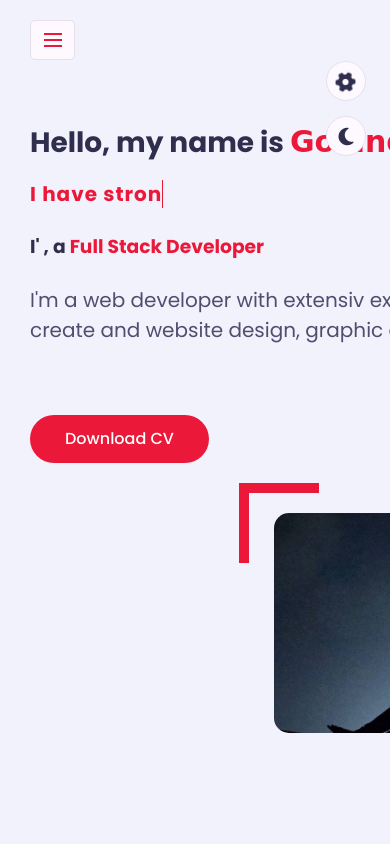
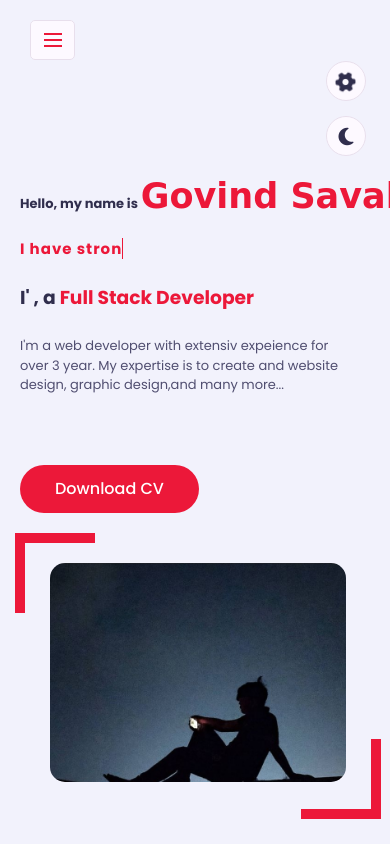
Before and after one commit to Govindsavaliya/portfolio, a plain HTML site: page index.html in a window 390 px wide. Drawn offline with nearby package versions, Linux system fonts and the light colour scheme; a web font is replaced by a local one.

Commit message:
CHANGE:media query

```diff
--- a/css/style-switcher.css
+++ b/css/style-switcher.css
@@ -71,7 +71,7 @@
 }
 
 .style-switcher .color-2{
-    background: #ec1839;
+    background: #fa5b0f;
 }
 
 .style-switcher .color-3{
--- a/css/style.css
+++ b/css/style.css
@@ -7,13 +7,15 @@
     --text-black-900: #302e4d;
     --text-black-700: #504e70;
 }
- body.dark {
+
+body.dark {
     --bg-black-900: #151515;
     --bg-black-100: #222222;
     --bg-black-50: #393939;
     --text-black-900: #ffffff;
     --text-black-700: #e9e9e9;
 }
+
 body {
     margin: 0;
     padding: 0;
@@ -60,21 +62,22 @@ ul {
     transition: all 0.3s ease;
 }
 
-.section.black-section{
+.section.black-section {
     z-index: 1;
 }
 
-.section.active{
+.section.active {
     z-index: 2;
     opacity: 1;
     animation: slideSection 1s ease;
 }
 
 @keyframes slideSection {
-    0%{
+    0% {
         transform: translateX(100%);
     }
-    100%{
+
+    100% {
         transform: translateX(0%);
     }
 }
@@ -246,7 +249,8 @@ ul {
     display: inline-block;
     position: relative;
 }
-.aside .nav-toggler.open span{
+
+.aside .nav-toggler.open span {
     background-color: transparent;
 }
 
@@ -260,7 +264,7 @@ ul {
     left: 0;
 }
 
-.aside .nav-toggler.open span::before{
+.aside .nav-toggler.open span::before {
     transform: rotate(45deg);
     top: 0;
 }
@@ -275,7 +279,7 @@ ul {
     left: 0;
 }
 
-.aside .nav-toggler.open span::after{
+.aside .nav-toggler.open span::after {
     transform: rotate(-45deg);
     top: 0;
 }
@@ -318,10 +322,12 @@ ul {
     flex: 0 0 60%;
     max-width: 60%;
 }
-.hello
-,.my-profession{
+
+.hello,
+.my-profession {
     color: var(--text-black-900);
 }
+
 h3.hello {
     font-size: 28px;
     margin: 15px 0;
@@ -435,8 +441,7 @@ h3 .my-profession {
 }
 
 .about .about-content .personal-info .info-item span,
-.about .about-content .personal-info .info-item span a
-{
+.about .about-content .personal-info .info-item span a {
     font-weight: 400;
     color: var(--text-black-700);
     margin-left: 4px;
@@ -779,30 +784,32 @@ h3 .my-profession {
 }
 
 @media (max-width:1199px) {
-    .section .container{
+    .section .container {
         padding-top: 70px;
     }
+
     .aside {
         left: -270px;
     }
-    .aside.open{
+
+    .aside.open {
         left: 0;
     }
 
-    .aside .nav-toggler{
+    .aside .nav-toggler {
         display: flex;
         left: 30px;
     }
 
-    .aside .nav-toggler.open{
+    .aside .nav-toggler.open {
         left: 300px;
     }
 
-    .section{
+    .section {
         left: 0;
     }
 
-    .section.open{
+    .section.open {
         left: 270px;
     }
 
@@ -814,6 +821,7 @@ h3 .my-profession {
         display: block;
         margin-left: 0;
     }
+
     #flex {
         display: flex;
         flex-direction: column;
@@ -826,6 +834,7 @@ h3 .my-profession {
         margin-top: 50px;
 
     }
+
     .home-img::after {
         content: '';
         position: absolute;
@@ -868,6 +877,7 @@ h3 .my-profession {
         margin-top: 50px;
 
     }
+
     .home-img::after {
         content: '';
         position: absolute;
@@ -928,7 +938,8 @@ h3 .my-profession {
     }
 }
 
-@media (max-width:650px){
+@media (max-width:650px) {
+
     .about .about-content .skills,
     .about .about-content .personal-info {
         flex: 0 0 100%;
@@ -941,7 +952,8 @@ h3 .my-profession {
         display: flex;
         flex-direction: column;
     }
-    .row{
+
+    .row {
         display: flex;
         flex-direction: column;
         /* background-color: red; */
@@ -967,3 +979,71 @@ span.banner_text_w3ls {
         border-color: transparent;
     }
 }
+
+@media (max-width:400px) {
+
+    .hello,
+    .my-profession {
+        color: var(--text-black-900);
+    }
+
+    h3.hello {
+        font-size: 13px;
+        margin: 15px 0;
+        margin-top: 100px;
+    }
+    .padd-5 {
+        padding-left: 5px;
+        padding-right: 10px;
+    }
+
+    h3.hello span {
+        font-family: 'Clicker Script', cursive;
+        font-size: 35px;
+        font-weight: 700;
+        color: var(--skin-color);
+    }
+
+
+    .home .home-img {
+        flex: 0 0 20%;
+        margin-right: 55%;
+        margin-bottom: 35px;
+    }
+
+    .home-img::after {
+        content: '';
+        position: absolute;
+        height: 80px;
+        width: 80px;
+        border-bottom: 10px solid var(--skin-color);
+        border-right: 10px solid var(--skin-color);
+        right: -20px;
+        bottom: -30px;
+    }
+
+    .home-img::before {
+        content: '';
+        position: absolute;
+        height: 80px;
+        width: 80px;
+        border-top: 10px solid var(--skin-color);
+        border-left: 10px solid var(--skin-color);
+        left: -20px;
+        top: -30px;
+    }
+
+    #text {
+        font-size: 15px;
+        color: var(--skin-color);
+        letter-spacing: 1px;
+        font-weight: 700;
+    }
+    .home-info p {
+        margin-bottom: 70px;
+        font-size: 13px;
+        color: var(--text-black-700);
+        width: 40%;
+    }
+
+}
--- a/index.html
+++ b/index.html
@@ -28,7 +28,7 @@
             var dataText = [
                 "Hi there, I am  Govind savaliya.",
                 "I'm  Full Stack Developer.",
-                "I have strong knowledge in web development",
+                "I have strong knowledge in <br /> web development",
                 "As well as in photohsop, css3",
                 "Web Designer", "web Developer", "Graphic Designer", "Clipping Path", "Apps Interface", "Photography", "Hi there, I am  Govind savaliya."
             ];
@@ -99,11 +99,11 @@
             <section class="home active section" id="home">
                 <div class="container">
                     <div class="row" id="flex">
-                        <div class="home-info padd-15">
+                        <div class="home-info padd-15 padd-5">
                             <h3 class="hello">Hello, my name is <span class="name">Govind Savaliya</span></h3>
                             <div id="text" class="banner_text_w3ls my-md-5 my-3"></div><br>
                             <h3 class="my-profession">I' , a <span class="typing">Full Stack Developer</span></h3><br />
-                            <p>I'm a web developer with extensiv expeience for over 3 year. My expertise is to create
+                            <p>I'm a web developer with extensiv expeience  for over 3 year. My expertise is to create
                                 and website design, graphic design,and many more...</p>
                             <a href="#" class="btn">Download CV</a>
                         </div>
```
